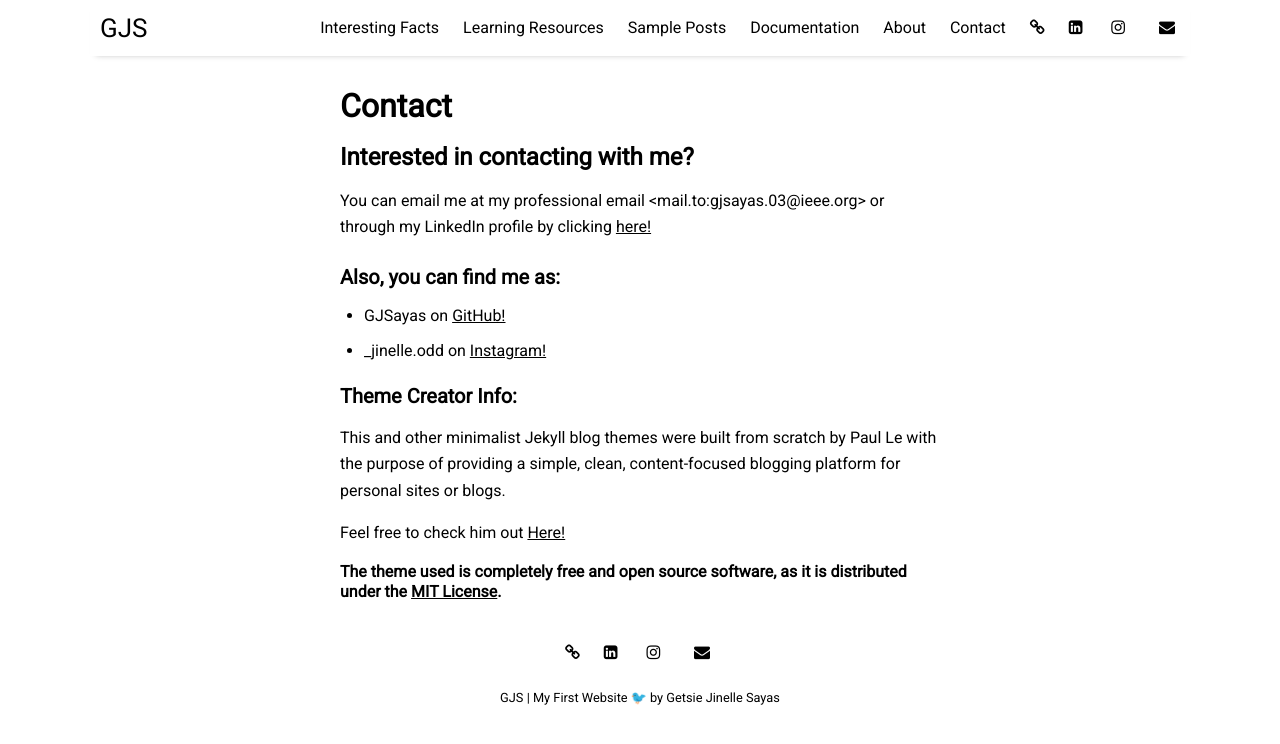
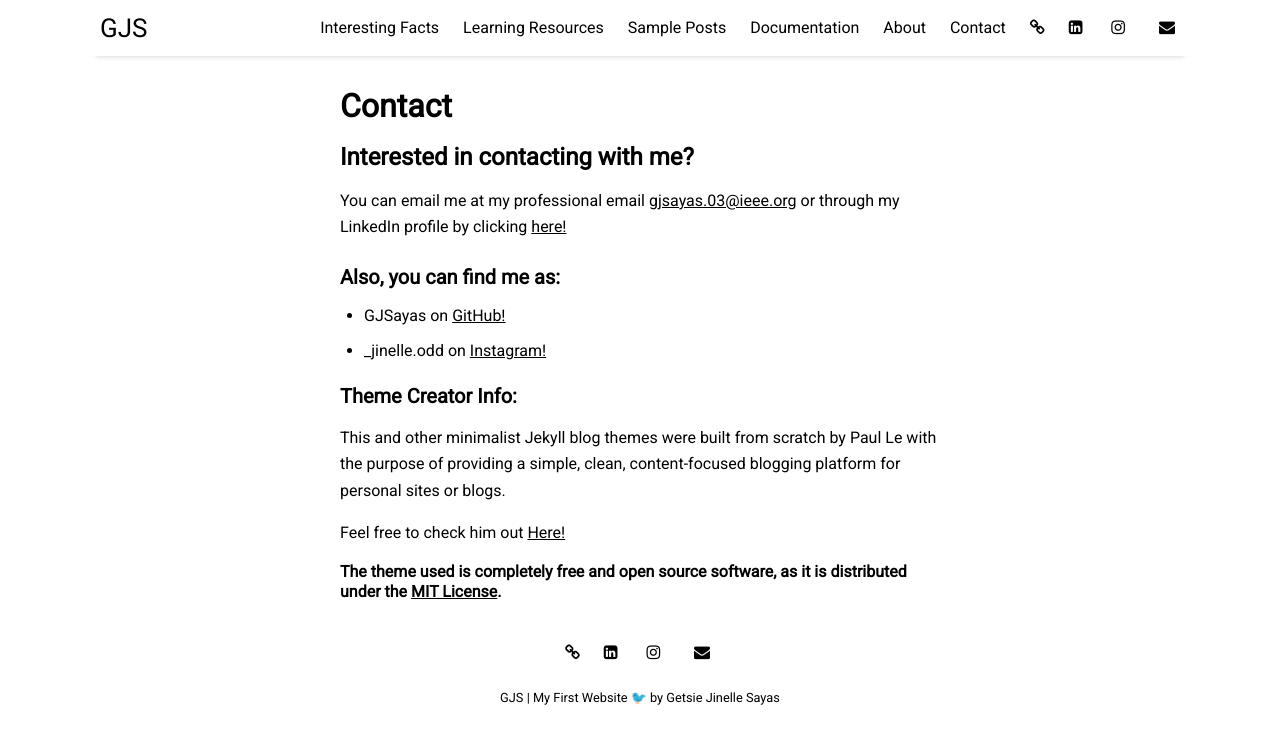
Before and after one commit to GJSayas/GJSayas.github.io, a Jekyll site: the page built from pages/contact.md, in a window 1280 px wide. Shown: the top 744 px of the page. Built offline with Jekyll 4.4.1, drawn with Linux system fonts in a browser that asks for light colours; nearby versions of some CDN libraries; part of the change alters nothing that is shown.

Commit message:
Update contact.md

```diff
--- a/pages/contact.md
+++ b/pages/contact.md
@@ -4,7 +4,7 @@ title: Contact
 permalink: /contact
 ---
 ## Interested in contacting with me?
-You can email me at my professional email <mail.to:gjsayas.03@ieee.org> or through my LinkedIn profile by clicking <a herf="www.linkedin.com/in/getsie-jinelle-sayas-de-la-rosa-a02a97242">here!
+You can email me at my professional email [gjsayas.03@ieee.org](<mail.to:gjsayas.03@ieee.org>) or through my LinkedIn profile by clicking <a herf="www.linkedin.com/in/getsie-jinelle-sayas-de-la-rosa-a02a97242">here!
 
 ### Also, you can find me as:
 - GJSayas on <a hred="https://github.com/GJSayas">GitHub!
```
